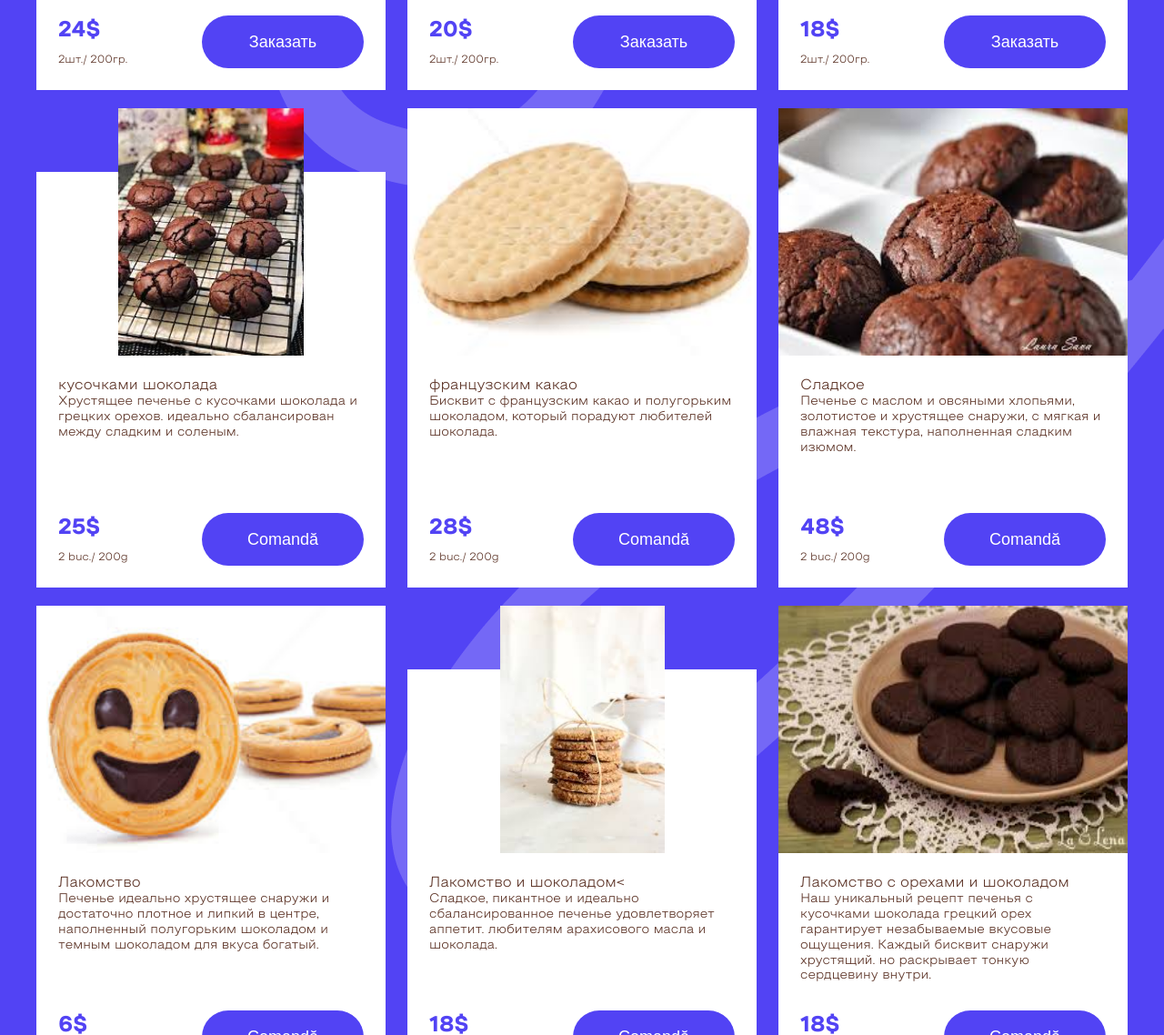
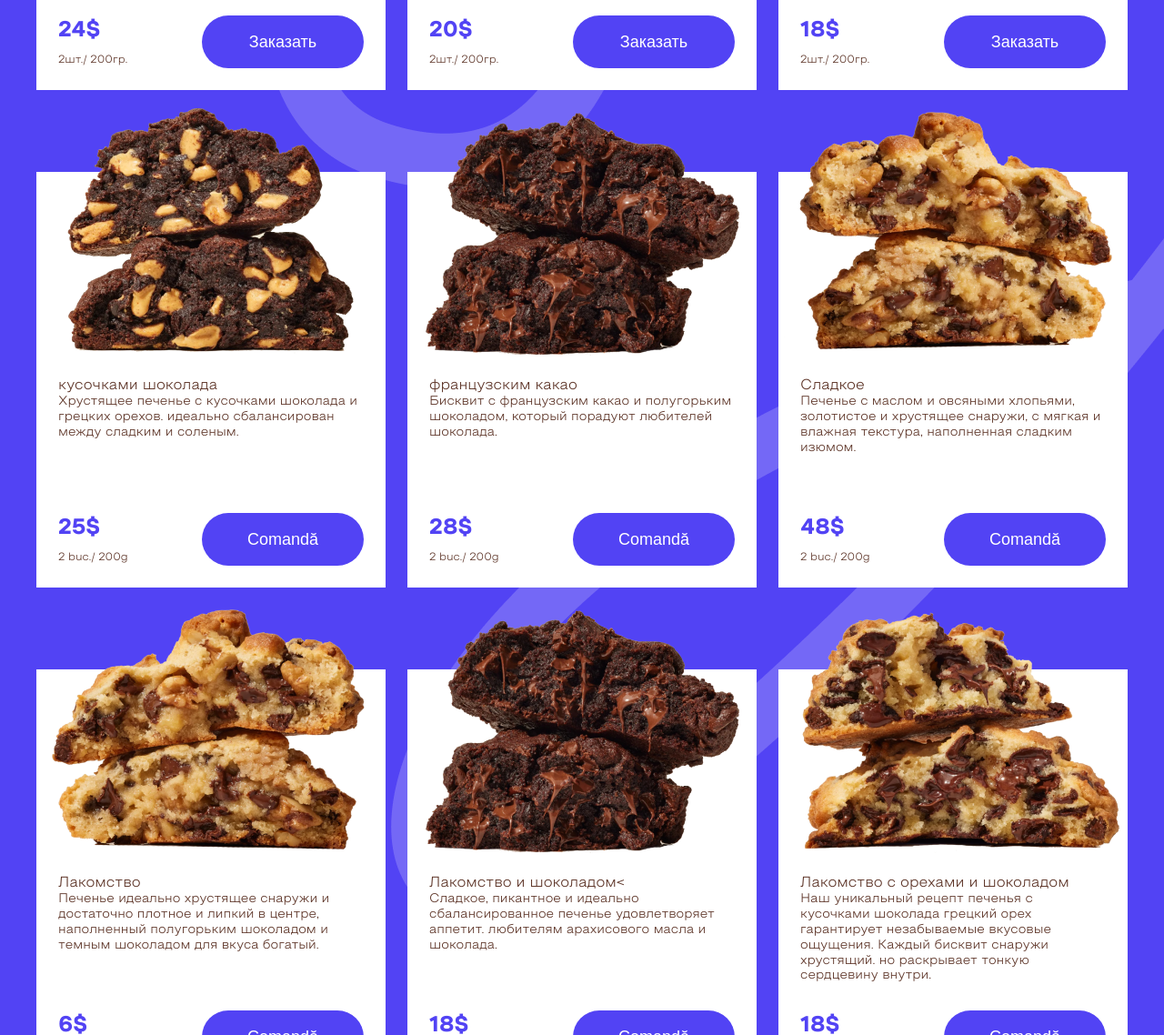
Before and after one commit to IulIan10021/WEB_Lab_Colta, a plain HTML site: page Index.html in a window 1280 px wide. Shown: the part 1858-2996 px from the top of the page at 91% size. Drawn offline with Linux system fonts and the light colour scheme.

Commit message:
Initial commit

```diff
--- a/Index.html
+++ b/Index.html
@@ -181,7 +181,7 @@
 
                 <div class="products-item">
                     <div class="products-item-image">
-                        <img src="images/images.jpeg" alt="Product">
+                        <img src="images/5.png" alt="Product">
                     </div>
                     <div class="products-item-details">
                         <div class="product-item-title">кусочками шоколада</div>
@@ -201,7 +201,7 @@
 
                 <div class="products-item">
                     <div class="products-item-image">
-                        <img src="images/Unknown.jpeg" alt="Product">
+                        <img src="images/2.png" alt="Product">
                     </div>
                     <div class="products-item-details">
                         <div class="product-item-title">французским какао</div>
@@ -220,7 +220,7 @@
 
                 <div class="products-item">
                     <div class="products-item-image">
-                        <img src="images/Unknown-4.jpeg" alt="Product">
+                        <img src="images/6.png" alt="Product">
                     </div>
                     <div class="products-item-details">
                         <div class="product-item-title">Сладкое</div>
@@ -239,7 +239,7 @@
 
                 <div class="products-item">
                     <div class="products-item-image">
-                        <img src="images/Unknown-3.jpeg" alt="Product">
+                        <img src="images/1.png" alt="Product">
                     </div>
                     <div class="products-item-details">
                         <div class="product-item-title">Лакомство</div>
@@ -259,7 +259,7 @@
 
                 <div class="products-item">
                     <div class="products-item-image">
-                        <img src="images/Unknown-2.jpeg" alt="Product">
+                        <img src="images/2.png" alt="Product">
                     </div>
                     <div class="products-item-details">
                         <div class="product-item-title">Лакомство и шоколадом<</div>
@@ -278,7 +278,7 @@
 
                 <div class="products-item">
                     <div class="products-item-image">
-                        <img src="images/Unknown-1.jpeg" alt="Product">
+                        <img src="images/4.png" alt="Product">
                     </div>
                     <div class="products-item-details">
                         <div class="product-item-title">Лакомство с орехами и шоколадом</div>
```
Also changed, not shown: images/Unknown-1.jpeg (deleted), images/Unknown-2.jpeg (deleted), images/Unknown-3.jpeg (deleted), images/Unknown-4.jpeg (deleted), images/Unknown.jpeg (deleted), images/images.jpeg (deleted).
